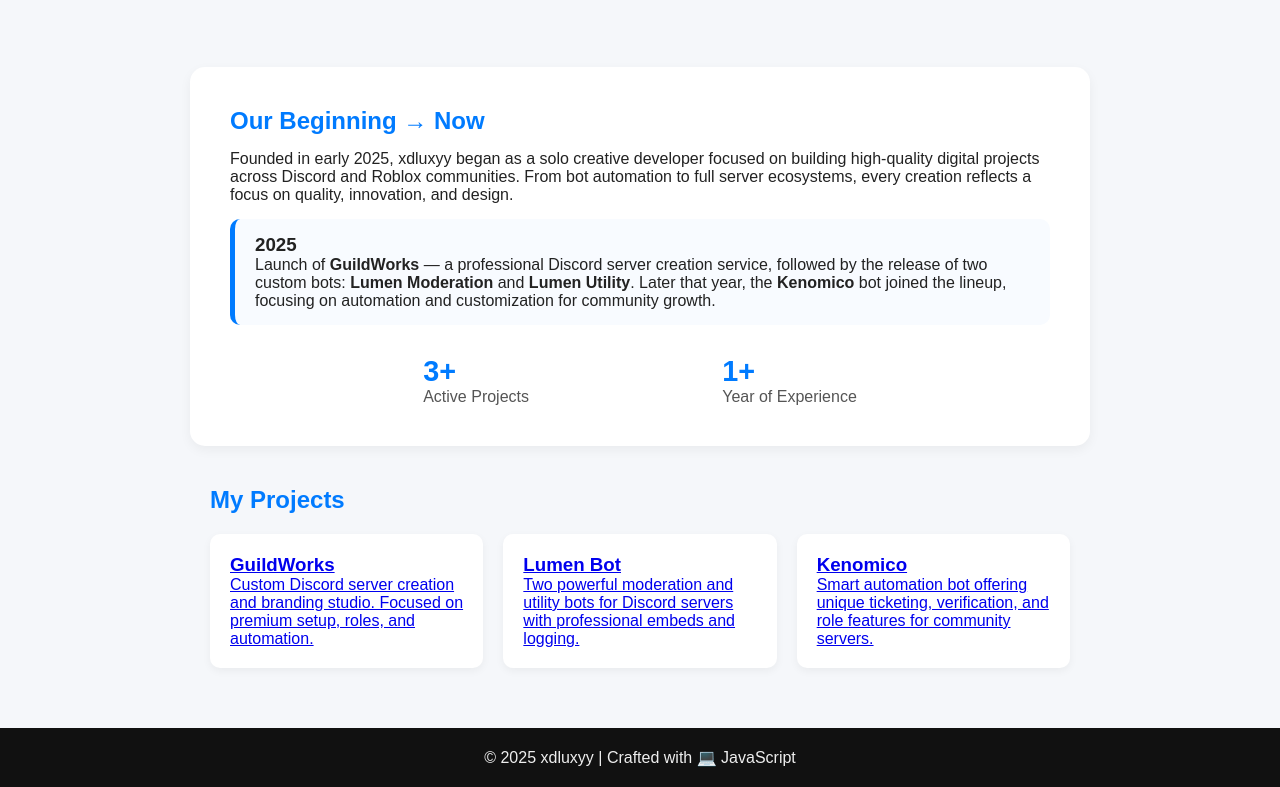
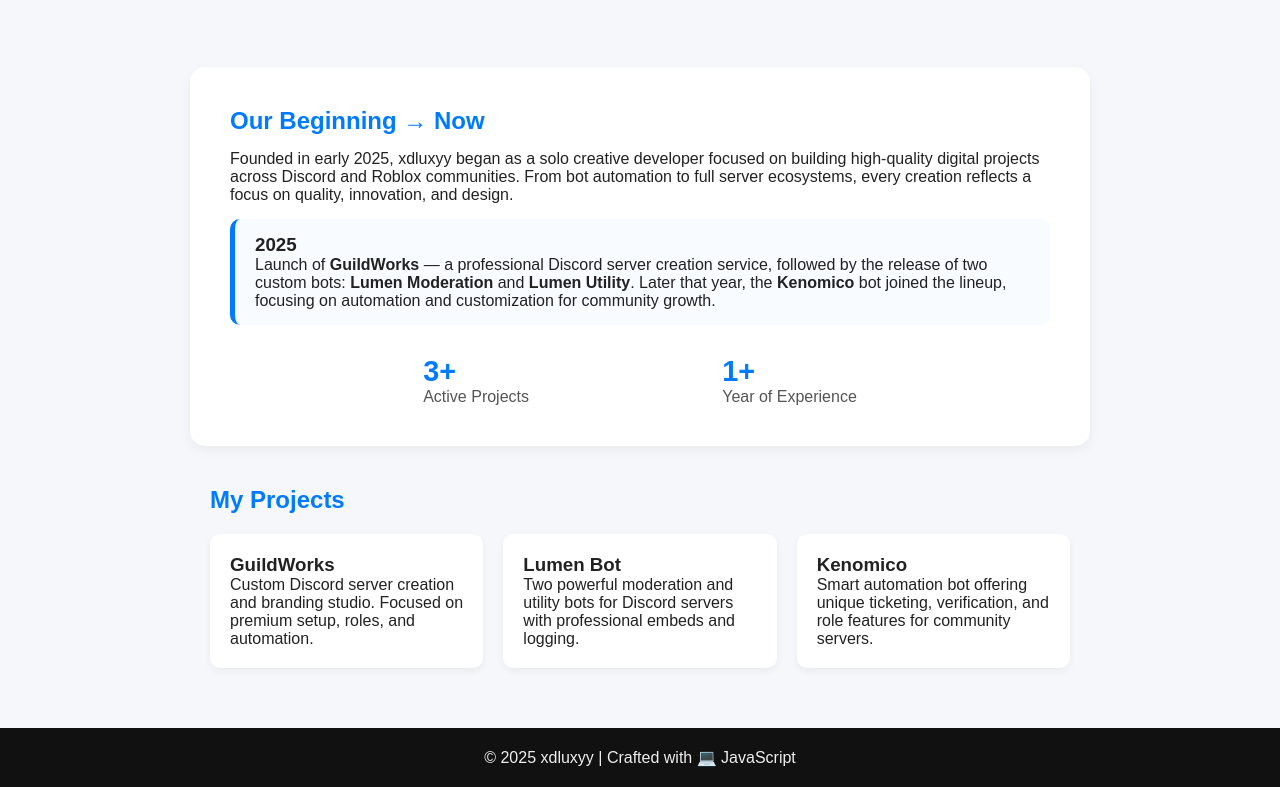
Before and after one commit to xdluxyy/xdluxyy.github.io, a plain HTML site: page index.html in a window 1280 px wide. Shown: the part 131-918 px from the top of the page. Drawn offline with Linux system fonts and the light colour scheme.

Commit message:
Update style.css
PROJECT CARD BUTTONS

```diff
--- a/style.css
+++ b/style.css
@@ -84,6 +84,22 @@ h2 {
   box-shadow: 0 3px 8px rgba(0,0,0,0.05);
   transition: transform 0.3s, box-shadow 0.3s;
 }
+.project-card {
+  display: block;
+  text-decoration: none;
+  color: inherit;
+  background: white;
+  padding: 20px;
+  border-radius: 10px;
+  box-shadow: 0 3px 8px rgba(0,0,0,0.05);
+  transition: transform 0.3s, box-shadow 0.3s, background 0.3s;
+}
+.project-card:hover {
+  transform: translateY(-5px);
+  box-shadow: 0 6px 16px rgba(0,0,0,0.1);
+  background: #f0f7ff;
+}
+
 
 .project-card:hover {
   transform: translateY(-5px);
```
